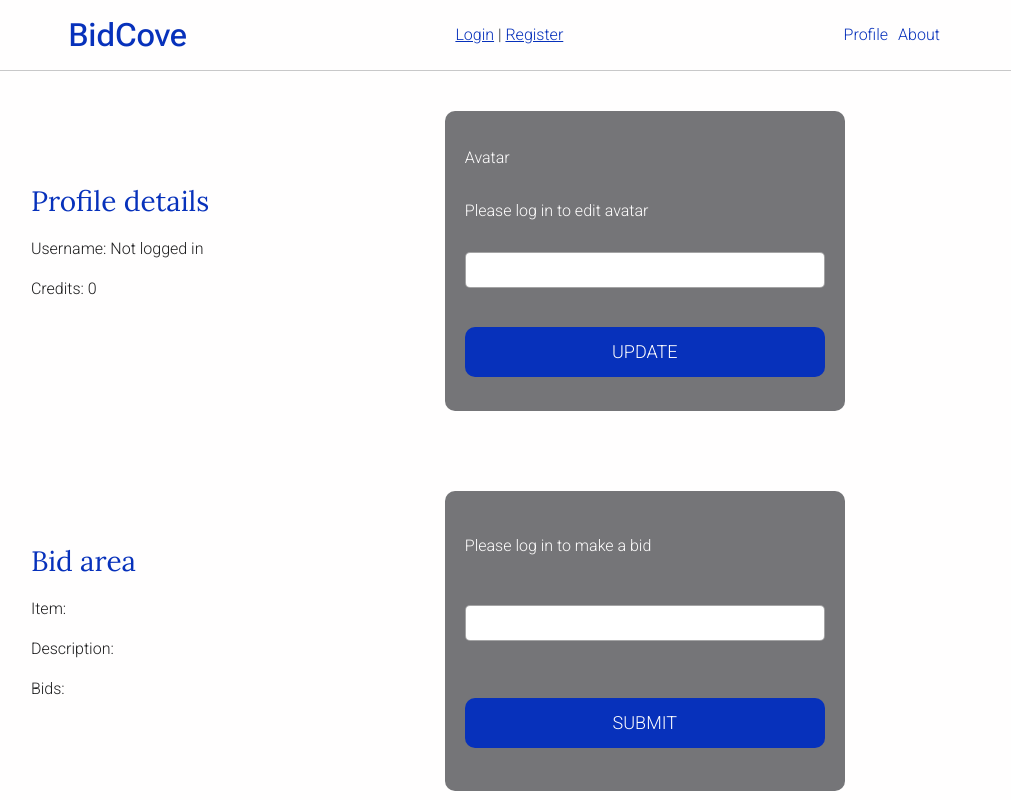
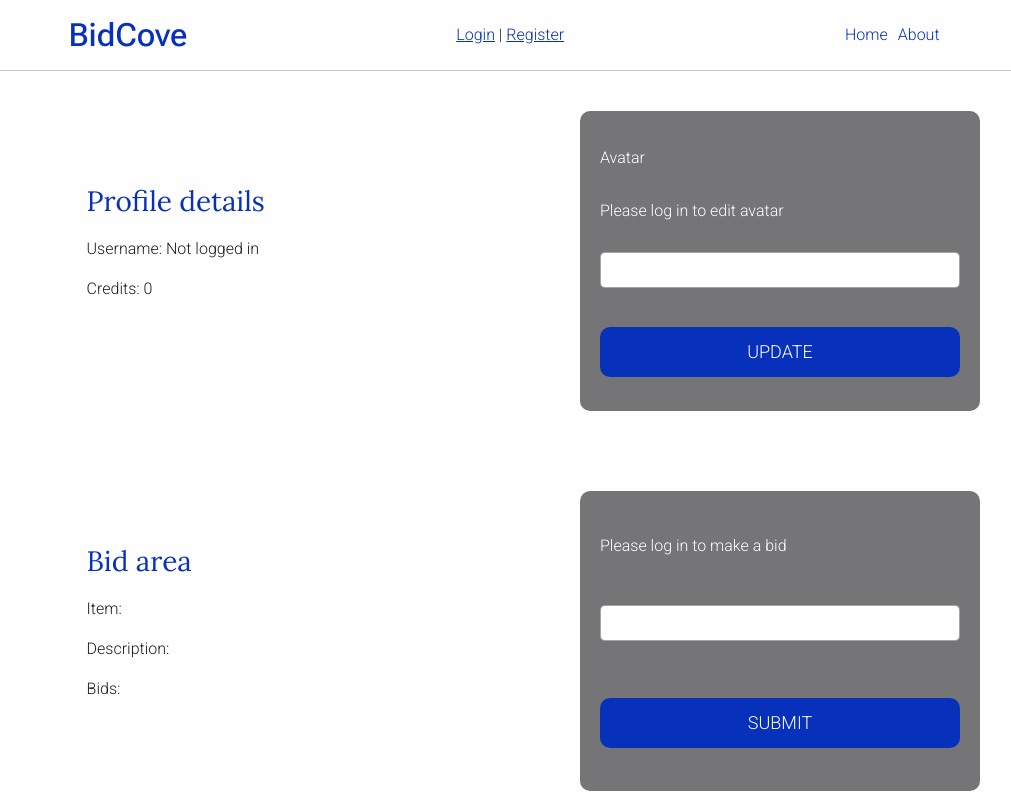
Before and after one commit to tnjensen/auction-site, a website with bundled scripts: page profile.html in a window 1280 px wide. Shown: the top 800 px of the page, without its empty margins (136-1147 px from the left). Built offline with nearby package versions, Linux system fonts and the light colour scheme.

Commit message:
Changes the profile link

```diff
--- a/js/script.js
+++ b/js/script.js
@@ -8,6 +8,7 @@ const listings = 'listings';
 const slider = document.querySelector('.slider');
 const logLink = document.querySelector('.logLink');
 const regLink = document.querySelector('.regLink');
+const profileLink = document.querySelector('.profileLink');
 const credits = document.querySelector('.credits');
 const divider = document.querySelector('.profile-divider');
 const user = JSON.parse(localStorage.getItem('user'));
@@ -47,6 +48,7 @@ if( date > 2023){
 messageContainer.style = "display:none";
 inputForm.style = "display:none";
 credits.style = "display:none";
+profileLink.style = "display:none";
 
 if(user){
     console.log(user);
@@ -54,6 +56,7 @@ if(user){
     regLink.innerHTML = `<img src=${userAvatar} class="avatarHeaderImg" style="width:40px; border-radius:50% "/>`;
     credits.innerHTML = "Credits: NOK " + userCredits;
     divider.style = "display:none";
+    profileLink.style = "display:block";
     registerInfo.style = "display:none";
     listingInfo.style = "display:none";
     inputForm.style = "display:block";
--- a/profile.html
+++ b/profile.html
@@ -30,7 +30,7 @@
               <span class="line"></span>
           </div>
           <ul>
-              <li><a href="profile.html">Profile</a></li>
+              <li><a href="index.html">Home</a></li>
               <li><a href="about.html">About</a></li>
           </ul>
       </div>
--- a/scss/partials/_profile.scss
+++ b/scss/partials/_profile.scss
@@ -1,16 +1,7 @@
 .profile-wrapper{
+    max-width: 1160px;
+    margin: 0 auto;
 
-    @include tablet{
-        width: 98%;
-    }
-    @include desktop{
-        width: 84%;
-        margin-left: 10px;
-    }
-    @include large{
-        width: 80%;
-        margin-left: 20px;
-    }
 }
 .profile, .bid{
     margin: 20px 0 60px 0;
```
Also changed, not shown: about.html (+0 -1 lines), cart.html (+1 -2 lines), index.html (+2 -2 lines), login.html (+1 -1 lines), privacy.html (+1 -1 lines), register.html (+1 -1 lines), css/style.css, css/style.min.css.
